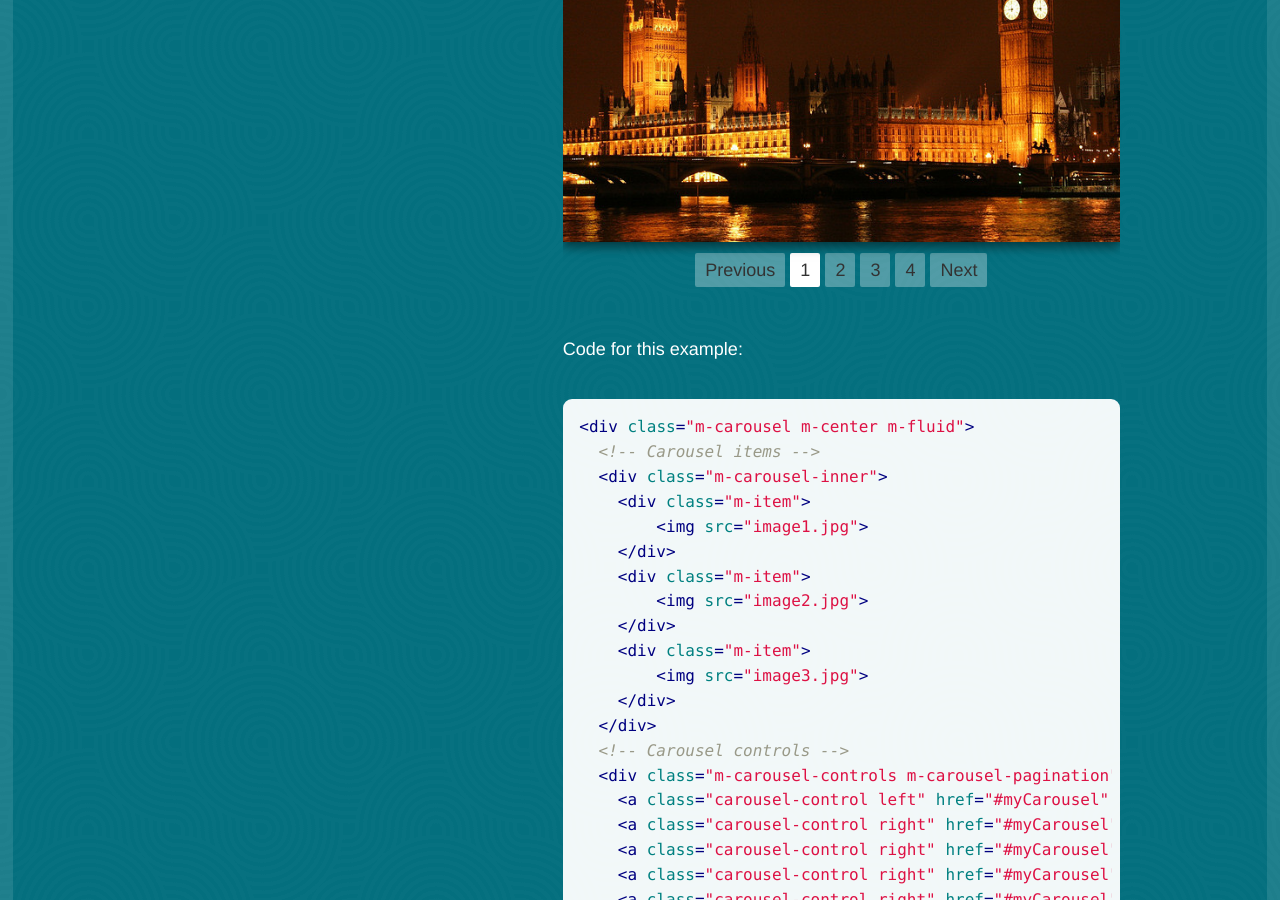
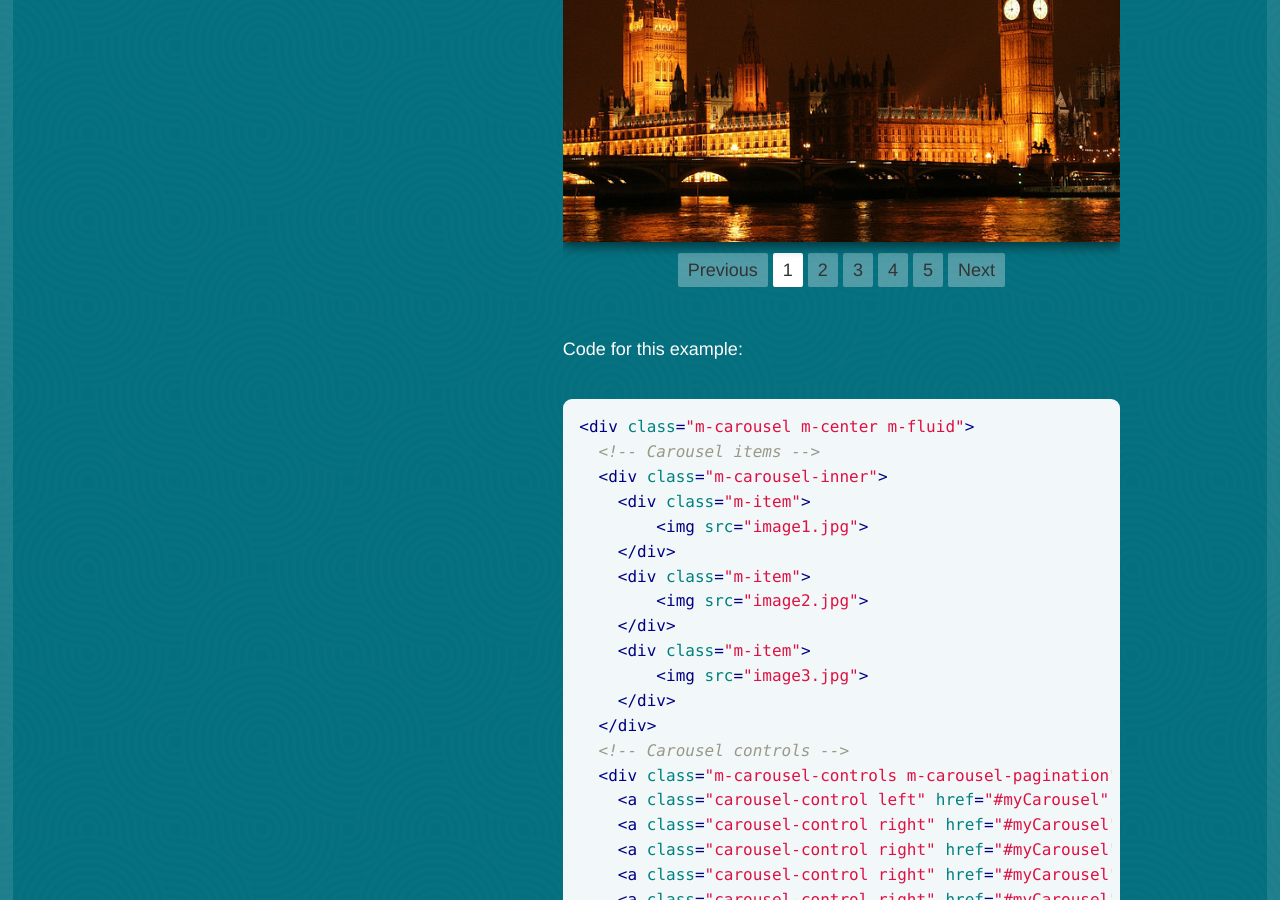
Before and after one commit to mobify/mobifyjs, a Jekyll site: the page built from www/modules/carousel-examples.html, in a window 1280 px wide and 900 px high, scrolled down 5441 px. Built offline with Jekyll 4.4.1, drawn with Linux system fonts in a browser that asks for light colours.

```diff
--- a/www/modules/carousel-examples.html
+++ b/www/modules/carousel-examples.html
@@ -302,6 +302,7 @@
     <a class="carousel-control right" href="#myCarousel" data-slide="2">2</a>
     <a class="carousel-control right" href="#myCarousel" data-slide="3">3</a>
     <a class="carousel-control right" href="#myCarousel" data-slide="4">4</a>
+    <a class="carousel-control right" href="#myCarousel" data-slide="5">5</a>
     <a class="carousel-control right" href="#myCarousel" data-slide="next">Next</a>
   </div>
 </div>
```
